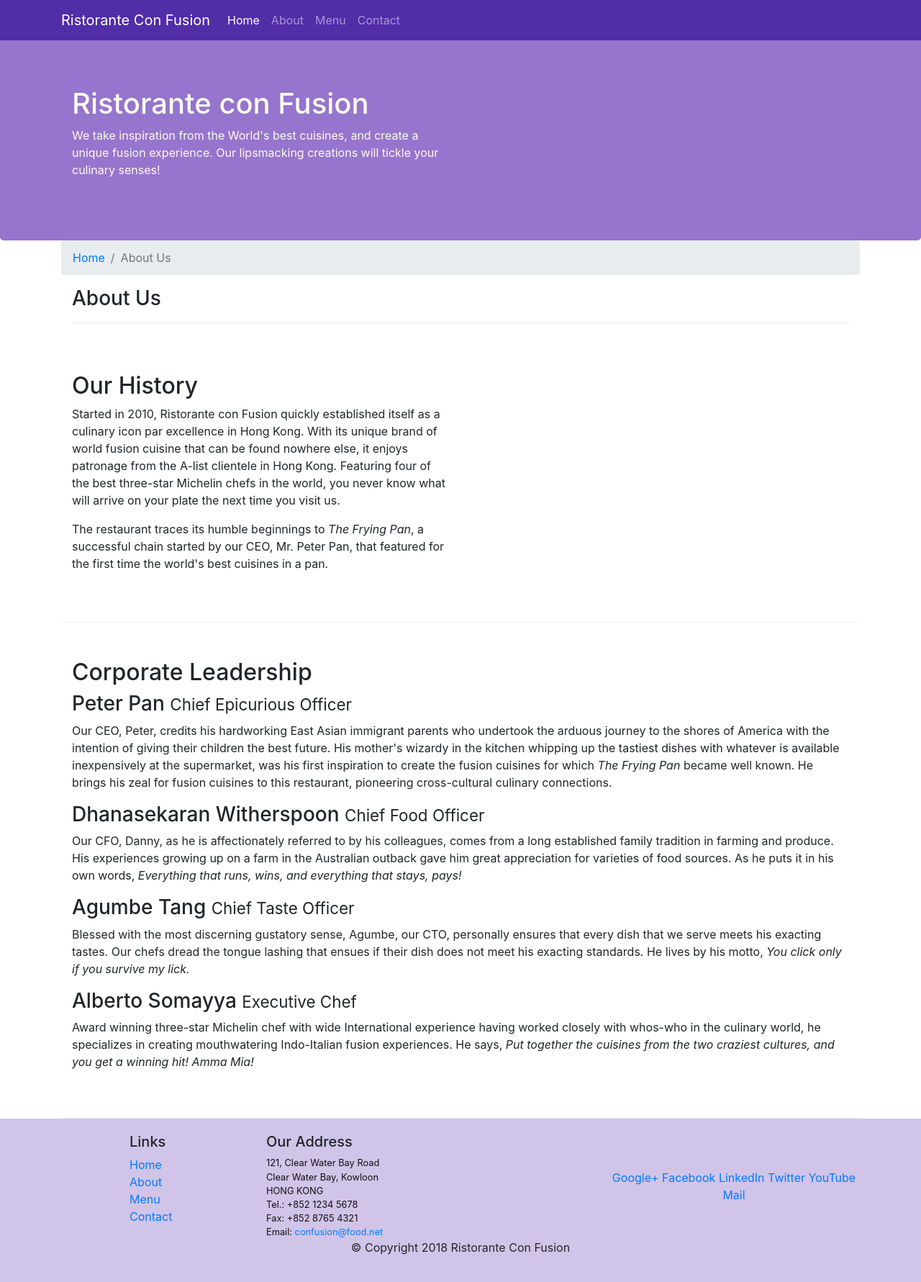
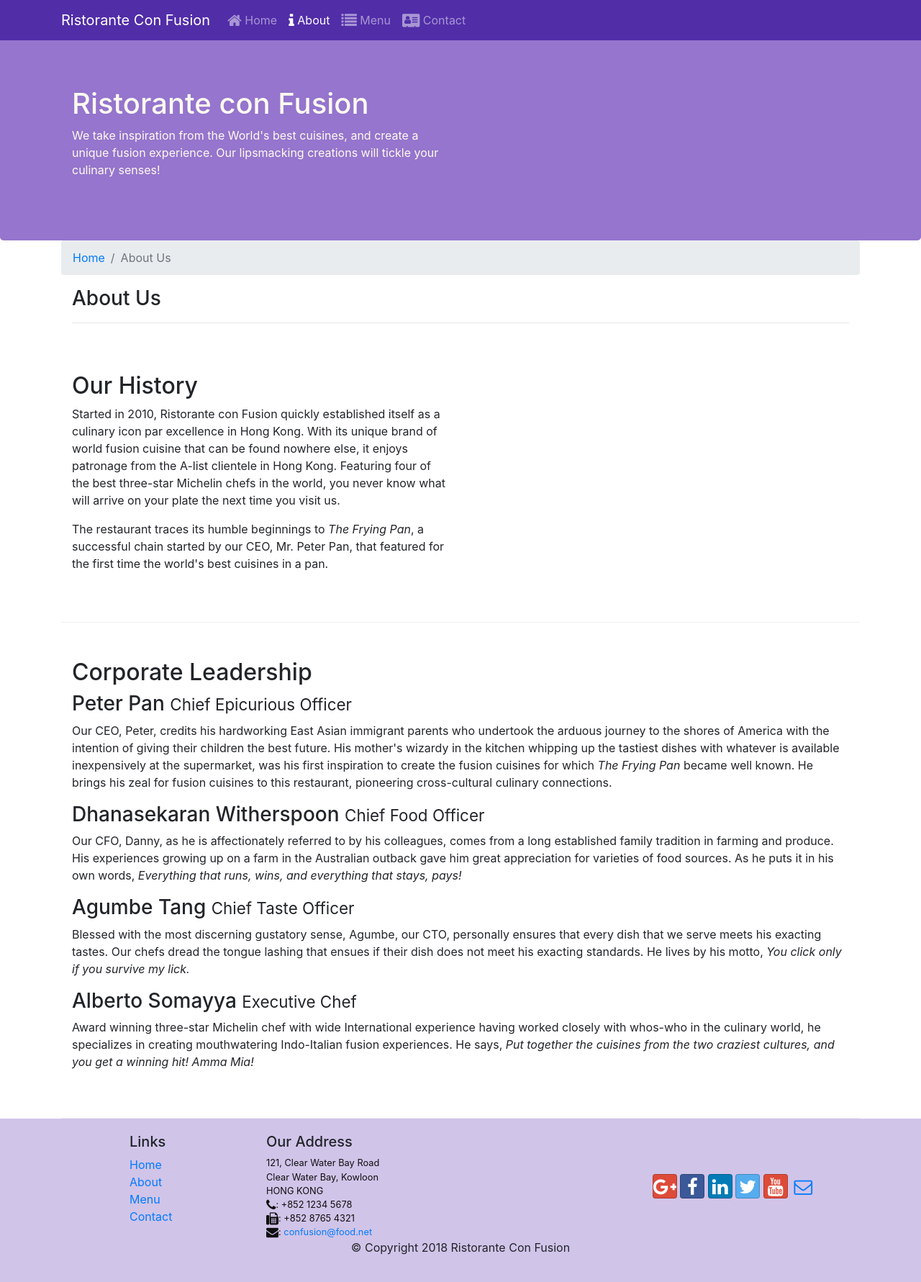
Before and after one commit to Sruthyjmallya/conFusion, a website: page aboutus.html in a window 1280 px wide. Shown: the whole page at 72% size. Drawn offline with nearby package versions, Linux system fonts and the light colour scheme.

Commit message:
Icon Fonts

```diff
--- a/aboutus.html
+++ b/aboutus.html
@@ -9,6 +9,8 @@
 
     <!-- Bootstrap CSS -->
     <link rel="stylesheet" href="node_modules/bootstrap/dist/css/bootstrap.min.css">
+    <link rel="stylesheet" href="node_modules/font-awesome/css/font-awesome.min.css">
+    <link rel="stylesheet" href="node_modules/bootstrap-social/bootstrap-social.css">
     <link rel="stylesheet" href="css/style.css">
     <title>Ristorante Con Fusion: About Us</title>
 
@@ -23,10 +25,10 @@
            <a class="navbar-brand" href="#">Ristorante Con Fusion</a>
                 <div class="collapse navbar-collapse" id="Navbar">
                     <ul class="navbar-nav mr-auto">
-                        <li class="nav-item active"><a class="nav-link" href="./index.html">Home</a></li>
-                        <li class="nav-item"><a class="nav-link" href="#">About</a></li>
-                        <li class="nav-item"><a class="nav-link" href="#">Menu</a></li>
-                        <li class="nav-item"><a class="nav-link" href="#">Contact</a></li>
+                        <li class="nav-item"><a class="nav-link" href="./index.html"><span class="fa fa-home fa-lg"></span> Home</a></li>
+                        <li class="nav-item active"><a class="nav-link" href="#"><span class="fa fa-info fa-lg"></span> About</a></li>
+                        <li class="nav-item"><a class="nav-link" href="#"><span class="fa fa-list fa-lg"></span> Menu</a></li>
+                        <li class="nav-item"><a class="nav-link" href="#"><span class="fa fa-address-card fa-lg"></span> Contact</a></li>
                     </ul>
                 </div>
         </div>
@@ -101,19 +103,20 @@
 		              121, Clear Water Bay Road<br>
 		              Clear Water Bay, Kowloon<br>
 		              HONG KONG<br>
-		              Tel.: +852 1234 5678<br>
-		              Fax: +852 8765 4321<br>
-		              Email: <a href="mailto:confusion@food.net">confusion@food.net</a>
+		              <i class="fa fa-phone fa-lg"></i>: +852 1234 5678<br>
+                      <i class="fa fa-fax fa-lg"></i>: +852 8765 4321<br>
+                      <i class="fa fa-envelope fa-lg"></i>:
+                      <a href="mailto:confusion@food.net">confusion@food.net</a>
 		           </address>
                 </div>
                 <div class="col-12 col-sm-4 align-self-center">
                     <div class="text-center">
-                        <a href="http://google.com/+">Google+</a>
-                        <a href="http://www.facebook.com/profile.php?id=">Facebook</a>
-                        <a href="http://www.linkedin.com/in/">LinkedIn</a>
-                        <a href="http://twitter.com/">Twitter</a>
-                        <a href="http://youtube.com/">YouTube</a>
-                        <a href="mailto:">Mail</a>
+                        <a class="btn btn-social-icon btn-google" href="http://google.com/+"><i class="fa fa-google-plus"></i></a>
+                        <a class="btn btn-social-icon btn-facebook" href="http://www.facebook.com/profile.php?id="><i class="fa fa-facebook"></i></a>
+                        <a class="btn btn-social-icon btn-linkedin" href="http://www.linkedin.com/in/"><i class="fa fa-linkedin"></i></a>
+                        <a class="btn btn-social-icon btn-twitter" href="http://twitter.com/"><i class="fa fa-twitter"></i></a>
+                        <a class="btn btn-social-icon btn-google" href="http://youtube.com/"><i class="fa fa-youtube"></i></a>
+                        <a class="btn btn-social-icon" href="mailto:"><i class="fa fa-envelope-o"></i></a>
                     </div>
                 </div>
            </div>
--- a/package.json
+++ b/package.json
@@ -15,6 +15,8 @@
   },
   "dependencies": {
     "bootstrap": "^4.0.0",
+    "bootstrap-social": "^5.1.1",
+    "font-awesome": "^4.7.0",
     "jquery": "^3.3.1",
     "popper.js": "^1.12.9"
   }
```
Also changed, not shown: index.html (+16 -13 lines), 1 other file.
